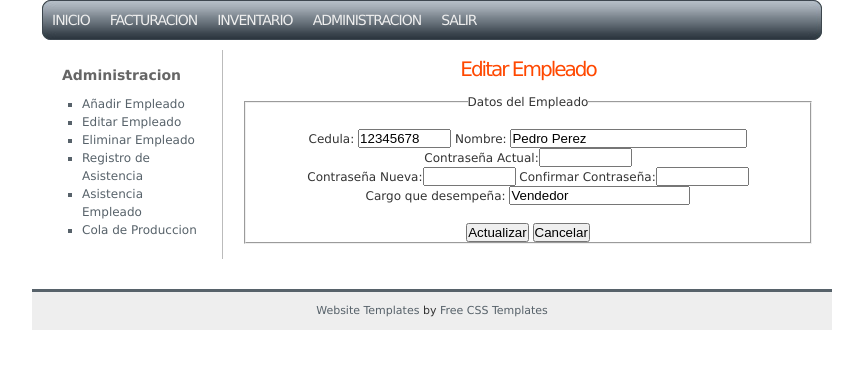
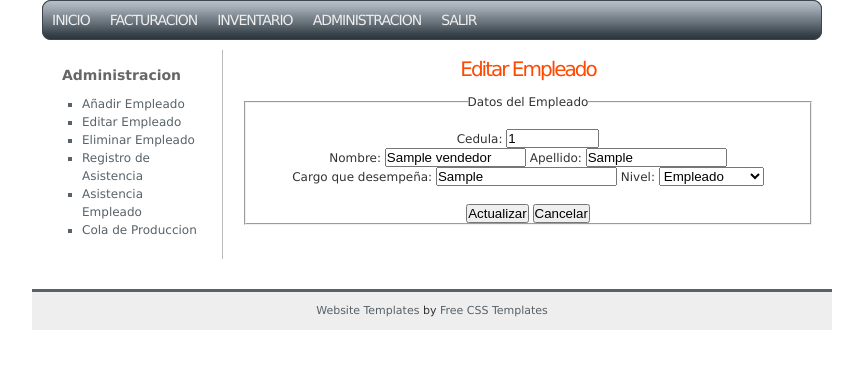
Before and after one commit to styp152/SAEC-, a PHP site: page /editarEmpleadoExecute.php?Cedula=1 in a window 1280 px wide. Shown: the part 77-446 px from the top of the page, without its empty margins (208-1071 px from the left). Run offline with PHP 8.4, Linux system fonts and the light colour scheme; the visitor is signed in with stand-in values (Sample User, id 1); tables that the repository leaves empty hold one stand-in row (values such as "Sample post"); data that the repository does not hold is empty.

Commit message:
Editar Empleado añadido

```diff
--- a/administracion.php
+++ b/administracion.php
@@ -70,6 +70,6 @@ Produccion de la Ultima Semana
 </table>
 </div>
 <?php
-include("menuAdministracion.html");
+include("menuAdministracion.php");
 include("foot.html");
 ?>
--- a/añadirEmpleado.php
+++ b/añadirEmpleado.php
@@ -29,6 +29,6 @@ include("menu.php");
 </div>
 </div>
 <?php
-include('menuAdministracion.html');
+include('menuAdministracion.php');
 include('foot.html');
 ?>
--- a/editarArticuloExecute.php
+++ b/editarArticuloExecute.php
@@ -12,6 +12,6 @@ alert('No se Encontro Articulo con ese Nombre');
 location.href='editarArticulo.php';
 </script>
 <?php
-}
+$_SESSION["Nivel"]=1;
 include('editarArticuloShow.php');
 ?>
--- a/editarArticuloShow.php
+++ b/editarArticuloShow.php
@@ -38,6 +38,6 @@ include('menu.php');
 </div>
 </div>
 <?php
-include('menuInventario.html');
+include('menuInventario.php');
 include('foot.html');
 ?>
--- a/editarEmpleado.php
+++ b/editarEmpleado.php
@@ -10,7 +10,7 @@ include('menu.php');
     <fieldset id="empleado" >
       <legend>Buscar Empleado a Editar</legend>
       <br />
-      <label for="cedula">Cedula: </label><input type="text" id="cedula" name="cedula" onfocus="limpiar(this);" onkeypress="return permite(event , 'num')" />
+      <label for="cedula">Cedula: </label><input type="text" id="Cedula" name="Cedula" onfocus="limpiar(this);" onkeypress="return permite(event , 'num')" autocomplete="off" />
       <br />
       <br />
       <input type="submit" value="Buscar" />
@@ -21,6 +21,6 @@ include('menu.php');
 </div>
 </div>
 <?php
-include('menuAdministracion.html');
+include('menuAdministracion.php');
 include('foot.html');
 ?>
--- a/editarEmpleadoExecute.php
+++ b/editarEmpleadoExecute.php
@@ -1,9 +1,20 @@
 <?php
-// TODO Conectar a la Base de datos
+include('libreria.php');
+include_once('clases/Vendedor.php');
+include_once('db/searchs.php');
 
-$cedula=$_REQUEST['cedula'];
+conectarDB();
 
-// TODO hacer el procesamiento, buscar el empleado
+$cedula = $_REQUEST['Cedula'];
+$vendedor=buscarVendedorPorCedula($cedula);
 
-    include('editarEmpleadoShow.php');
+if($vendedor->getCedula()==''){
 ?>
+    <script type="text/javascript">
+    alert('No se Encontro un Empleado con ese Numero de Cedula');
+    location.href='editarEmpleado.php';
+    </script>
+<?php
+}
+include('editarEmpleadoShow.php');
+?>
--- a/editarEmpleadoShow.php
+++ b/editarEmpleadoShow.php
@@ -10,16 +10,37 @@ include('menu.php');
     <fieldset id="empleado" >
       <legend>Datos del Empleado</legend>
       <br />
-      <label for="cedula">Cedula: </label><input type="text" id="cedula" name="cedula" value="12345678" size="9" onfocus="limpiar(this);" onkeypress="return permite(event , 'num')" />
-      <label for="nombre">Nombre: </label><input type="text" id="nombre" name="nombre" value="Pedro Perez" size="27" onfocus="limpiar(this);"/>
+      <label for="cedula">Cedula: </label><input type="text" id="Cedula" name="Cedula" value="<?php echo $vendedor->getCedula();?>" size="9" onfocus="limpiar(this);" readonly="readonly" />
       <br />
-      <label for="contrasena_actual">Contraseña Actual:</label><input type="password" id="contrasena_actual" name="contrasena_actual" onfocus="limpiar(this);" size="9" />
+      <label for="nombre">Nombre: </label><input type="text" id="Nombre" name="Nombre" value="<?php echo $vendedor->getNombre();?>" size="15" onfocus="limpiar(this);"/>
+      <label for="nombre">Apellido: </label><input type="text" id="Apellido" name="Apellido" value="<?php echo $vendedor->getApellido();?>" size="15" onfocus="limpiar(this);"/>
       <br />
-      <?php //El id tiene un _ al empezar para indicar que no es campo oblicagorio ?>
-      <label for="contrasena_nueva">Contraseña Nueva:</label><input type="password" id="_contrasena_nueva" name="contrasena_nueva" onfocus="limpiar(this);" size="9" />
-      <label for="confirmar_contrasena"> Confirmar Contraseña:</label><input type="password" id="_confirmar_contrasena" name="confirmar_contrasena" onfocus="limpiar(this);" size="9" />
+      <!-- TODO: Esto no debe mostrarse a los administradores      -->
+      <?php if($_SESSION["Nivel"] != 2): ?>
+      <label for="clave_actual">Contraseña Actual:</label><input type="password" id="ClaveActual" name="ClaveActual" onfocus="limpiar(this);" size="9" />
       <br />
-      <label for="cargo">Cargo que desempeña: </label><input type="text" id="cargo" name="cargo" value="Vendedor" size="20" onfocus="limpiar(this);"/>
+      <!--El id tiene un _ al empezar para indicar que no es campo oblicagorio -->
+      <label for="clave_nueva">Contraseña Nueva:</label><input type="password" id="_ClaveNueva" name="_ClaveNueva" onfocus="limpiar(this);" size="9" />
+      <label for="clave_confirmar">Confirmar Contraseña:</label><input type="password" id="_ClaveConfirmar" name="_ClaveConfirmar" onfocus="limpiar(this);" size="9" />
+      <br />
+      <?php endif ?>
+      <label for="cargo">Cargo que desempeña: </label><input type="text" id="Cargo" name="Cargo" value="<?php echo $vendedor->getCargo();?>" size="20" onfocus="limpiar(this);"/>
+      <!-- TODO: Esto solo debe mostrarse a los empleados que son administradores      -->
+      <?php if($_SESSION["Nivel"] == 2): ?>
+      <label for="nivel">Nivel: </label>
+      <select name="Nivel" id="Nivel">
+        <?php if($vendedor->getNivel() == 2): ?>
+          <option value="2" selected="selected">Administrador</option>
+          <option value="1">Empleado</option>
+        <?php else: ?>
+          <option value="2">Administrador</option>
+          <option value="1" selected="selected">Empleado</option>
+        <?php endif ?>
+      </select>
+      <?php else: ?>
+        <input type="hidden" id="Nivel" name="Nivel" value="<?php echo $vendedor->getNivel(); ?>" />
+      <?php endif ?>
+      <input type="hidden" id="Clave" name="Clave" value="<?php echo $vendedor->getClave(); ?>" />
       <br /><br />
       <input type="submit" value="Actualizar" />
       <input type="button" value="Cancelar" onclick="ir('administracion.php');" />
@@ -29,6 +50,6 @@ include('menu.php');
 </div>
 </div>
 <?php
-include('menuAdministracion.html');
+include('menuAdministracion.php');
 include('foot.html');
 ?>
--- a/js/validacion.js
+++ b/js/validacion.js
@@ -41,7 +41,7 @@ function validarVacio(formulario){
   band= true;
   for(i=0;i<formulario.length;i++){
     if(formulario.elements[i].value=="" || formulario.elements[i].value==0  ){
-      if(formulario.elements[i].id=="_contrasena_nueva" || formulario.elements[i].id=="_confirmar_contrasena"){
+      if(formulario.elements[i].id=="_ClaveNueva" || formulario.elements[i].id=="_ClaveConfirmar"){
         continue;
       }
       document.getElementById(formulario.elements[i].name).style.background='#FF4800';
--- /dev/null
+++ b/menuAdministracion.php
@@ -0,0 +1,11 @@
+<div class="left">
+  <h2>Administracion</h2>
+  <ul>
+    <?php if($_SESSION["Nivel"] == 2): ?> <li><a href="añadirEmpleado.php"><span>Añadir Empleado</span></a></li> <?php endif ?>
+    <li><a href="editarEmpleado.php"><span>Editar Empleado</span></a></li>
+    <?php if($_SESSION["Nivel"] == 2): ?> <li><a href="eliminarEmpleado.php"><span>Eliminar Empleado</span></a></li> <?php endif ?>
+    <li><a href="registroAsistenciaEmpleado.php"><span>Registro de Asistencia</span></a></li>
+    <li><a href="asistenciaEmpleado.php"><span>Asistencia Empleado</span></a></li>
+    <?php if($_SESSION["Nivel"] == 2): ?> <li><a href="colaproduccion.php"><span>Cola de Produccion</span></a></li> <?php endif ?>
+  </ul>
+</div>
```
Also changed, not shown: db/updates.php (+14 -0 lines), editarEmpleadoShowExecute.php (+34 -6 lines).
